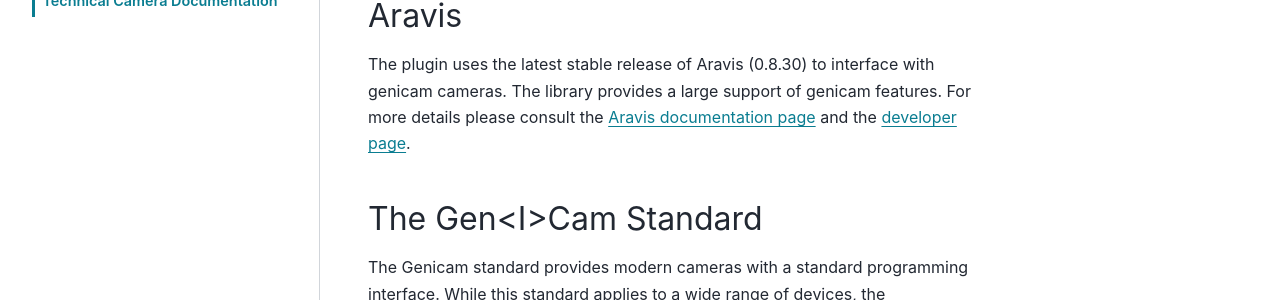
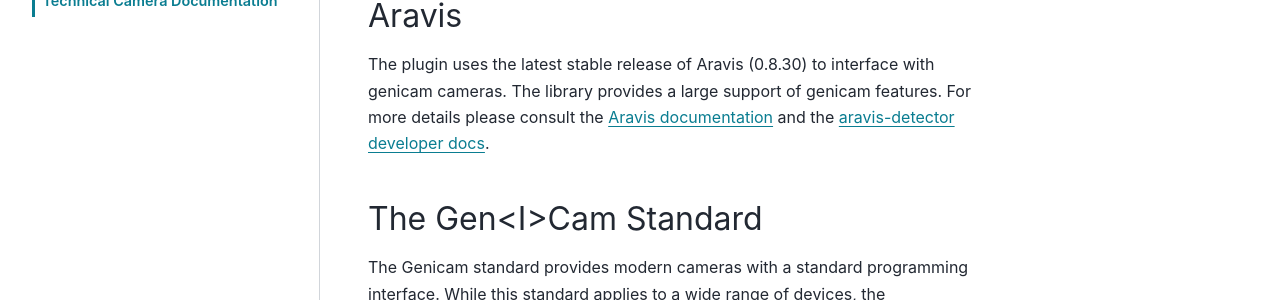
Before and after one commit to Observatory-Sciences/aravis-detector, a Sphinx documentation site: the page built from docs/user/reference/camera.md, in a window 1280 px wide and 1272 px high. Shown: the part 381-681 px from the top of the window. Built offline with Sphinx 7.4.7 and the PyData theme 0.15.4, drawn with Linux system fonts in a browser that asks for light colours.

Commit message:
Update docs/user/reference/camera.md
Co-authored-by: Ulrik Kofoed Pedersen <ulrikpedersen@users.noreply.github.com>

```diff
--- a/docs/user/reference/camera.md
+++ b/docs/user/reference/camera.md
@@ -4,7 +4,7 @@
 
 ## Aravis
 
-The plugin uses the latest stable release of Aravis (0.8.30) to interface with genicam cameras. The library provides a large support of genicam features. For more details please consult the [Aravis documentation page](https://aravisproject.github.io/aravis/aravis-stable/) and the [developer page](../../developer/index.md).
+The plugin uses the latest stable release of Aravis (0.8.30) to interface with genicam cameras. The library provides a large support of genicam features. For more details please consult the [Aravis documentation](https://aravisproject.github.io/aravis/aravis-stable/) and the [aravis-detector developer docs](../../developer/index.md).
 
 ## The Gen\<I>Cam Standard
 
```
